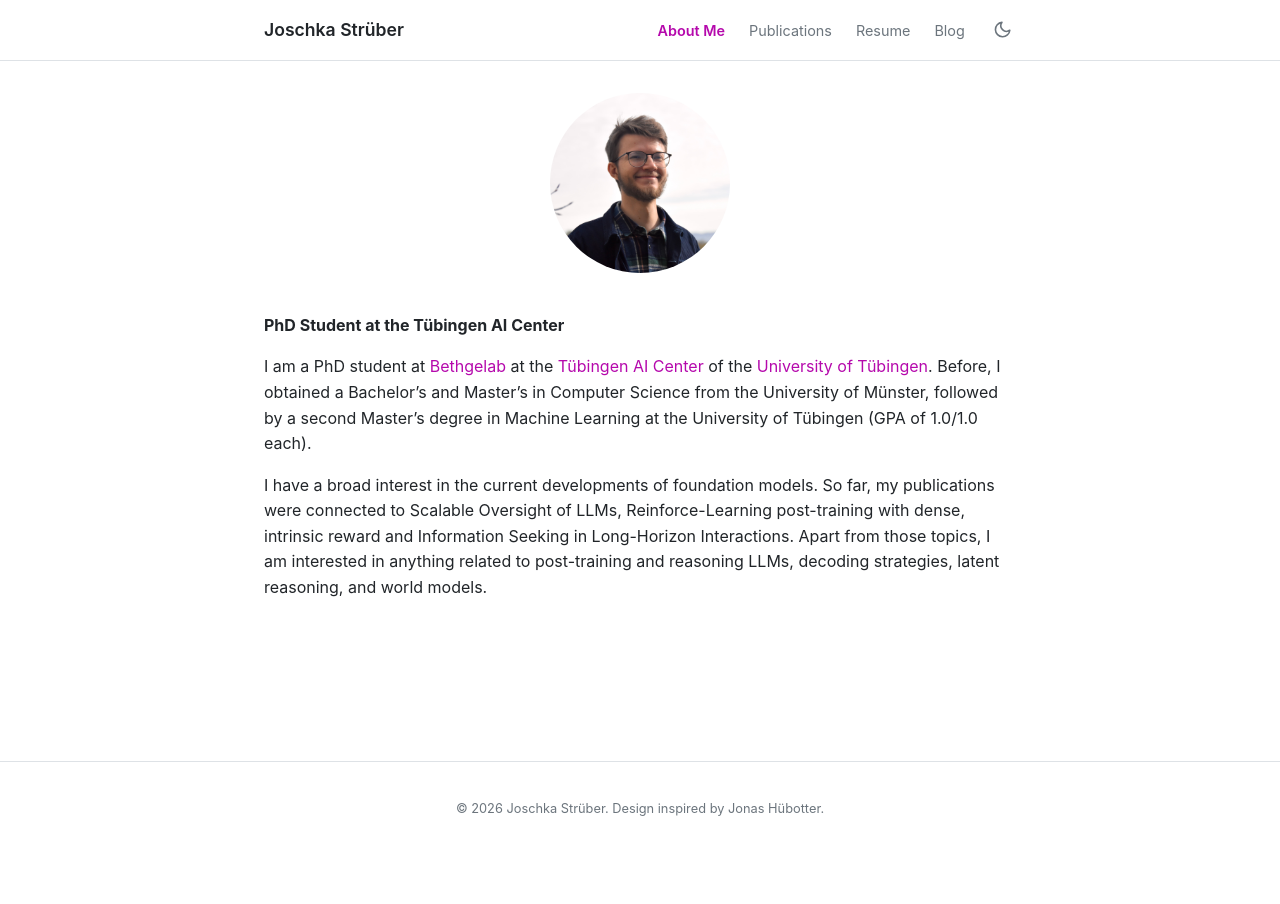
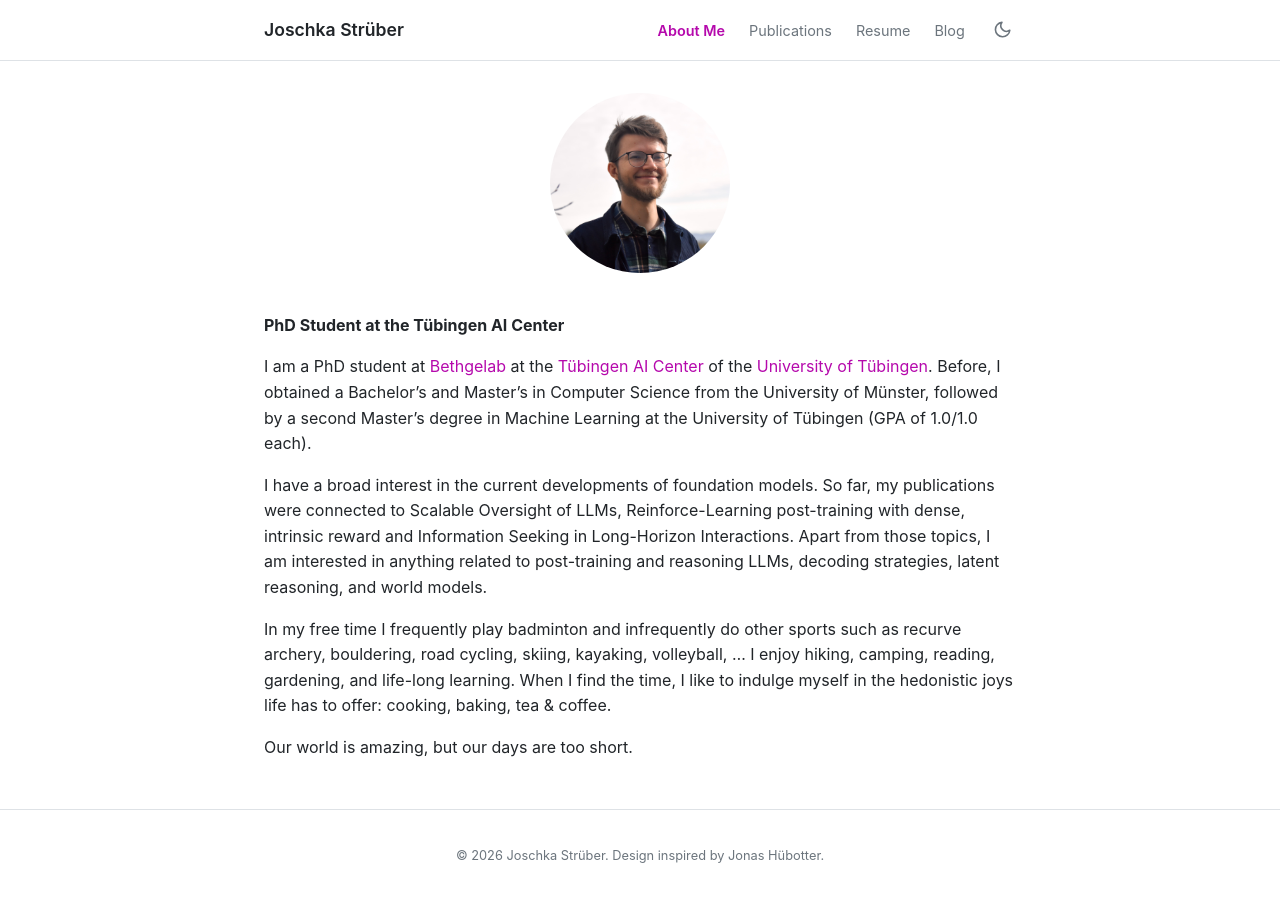
Before and after one commit to JoschkaStrueber/JoschkaStrueber.github.io, a Jekyll site: the page built from index.md, in a window 1280 px wide. Built offline with Jekyll 4.4.1, drawn with Linux system fonts in a browser that asks for light colours.

Commit message:
[Add] more about me and my hobbies

```diff
--- a/index.md
+++ b/index.md
@@ -9,3 +9,7 @@ permalink: /
 I am a PhD student at [Bethgelab](https://bethgelab.org/) at the [Tübingen AI Center](https://tuebingen.ai/u) of the [University of Tübingen](https://uni-tuebingen.de/). Before, I obtained a Bachelor's and Master's in Computer Science from the University of Münster, followed by a second Master's degree in Machine Learning at the University of Tübingen (GPA of 1.0/1.0 each).
 
 I have a broad interest in the current developments of foundation models. So far, my publications were connected to Scalable Oversight of LLMs, Reinforce-Learning post-training with dense, intrinsic reward and Information Seeking in Long-Horizon Interactions. Apart from those topics, I am interested in anything related to post-training and reasoning LLMs, decoding strategies, latent reasoning, and world models.
+
+In my free time I frequently play badminton and infrequently do other sports such as recurve archery, bouldering, road cycling, skiing, kayaking, volleyball, ... I enjoy hiking, camping, reading, gardening, and life-long learning. When I find the time, I like to indulge myself in the hedonistic joys life has to offer: cooking, baking, tea & coffee.
+
+Our world is amazing, but our days are too short.
```
